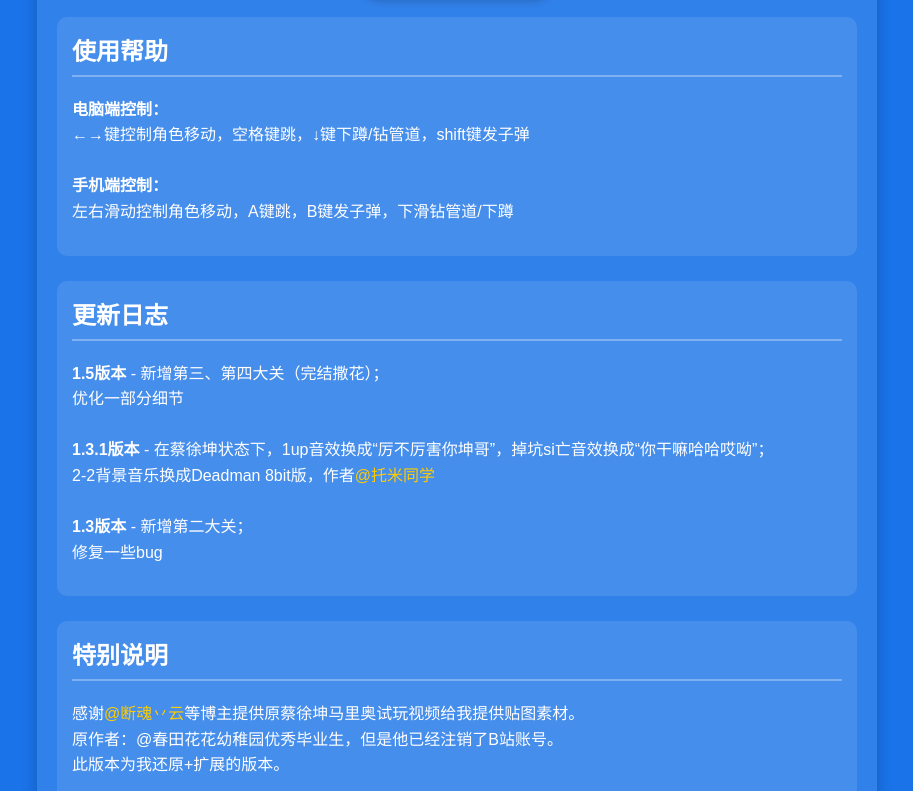
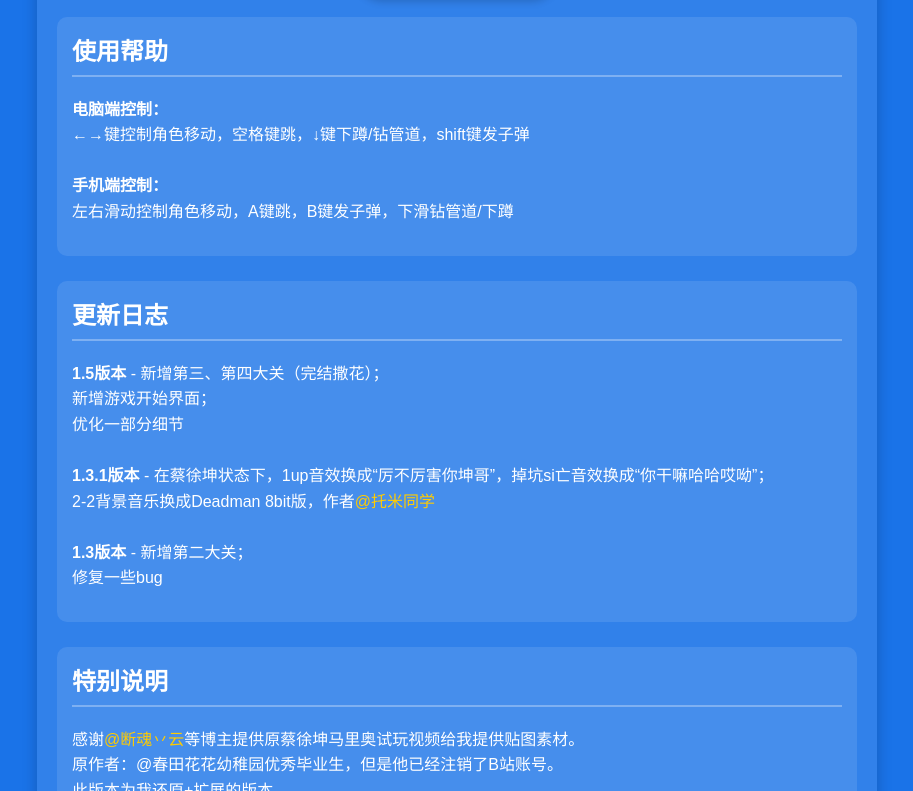
Before and after one commit to kunkun1234jntm/ding-gu-qu-yin-he, a plain HTML site: page cxk/index.html in a window 1280 px wide. Shown: the part 518-1309 px from the top of the page, without its empty margins (183-1096 px from the left). Drawn offline with Linux system fonts and the light colour scheme.

Commit message:
Update index.html

```diff
--- a/cxk/index.html
+++ b/cxk/index.html
@@ -138,6 +138,7 @@
             <h2>更新日志</h2>
             <p>
                 <strong>1.5版本</strong> - 新增第三、第四大关（完结撒花）；<br>
+                新增游戏开始界面；<br>
                 优化一部分细节<br><br>
 
 
```
